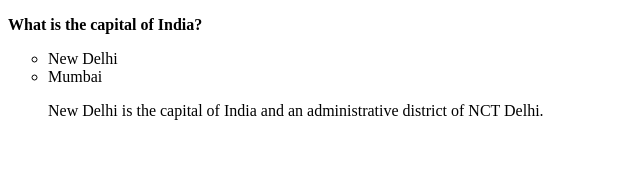
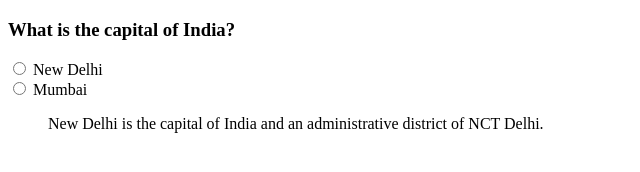
Before and after one commit to acciojob/trivia-DevshriS, a website: page main.html in a window 1280 px wide. Shown: the whole page, without its empty margins (0-640 px from the left). Drawn offline with Linux system fonts and the light colour scheme.

Commit message:
intial new one commit

```diff
--- a/main.html
+++ b/main.html
@@ -7,16 +7,16 @@
 </head>
 
 <body>
-	<p><b>What is the capital of India?</b></p>
+	<!--<p><b>What is the capital of India?</b></p>
 	<ul>
 		<li>New Delhi</li>
 		<li>Mumbai</li>
 	</ul>
 	<blockquote cite="https://en.wikipedia.org/wiki/New_Delhi%22%3E" <p class="abc">New Delhi is the capital of India
 		and an administrative district of NCT Delhi.</p>
-	</blockquote>
+	</blockquote>-->
 
-	<!--<div>
+	<div>
 		<h3>
 			What is the capital of India?
 		</h3>
@@ -26,8 +26,8 @@
 			<input type="radio" name="state" value="Mumbai">
 			<label for="">Mumbai</label>
 		</form>
-		<blockquote class="text">New Delhi is the capital of India and an administrative district of NCT Delhi.</blockquote>
-	</div>-->
+		<blockquote class="https://en.wikipedia.org/wiki/New_Delhi">New Delhi is the capital of India and an administrative district of NCT Delhi.</blockquote>
+	</div>
 	<!-- the entire body must be written by student -->
 	<script type="text/javascript" src="./script.js">
 	</script>
--- a/styles.css
+++ b/styles.css
@@ -1,9 +1,6 @@
 
 /* Your CSS Code here. */
-ul{
-    list-style: circle;
-}
-div.p{
+.text{
     max-width: 600px;
     margin: 10px;
     padding: 15px;
```
